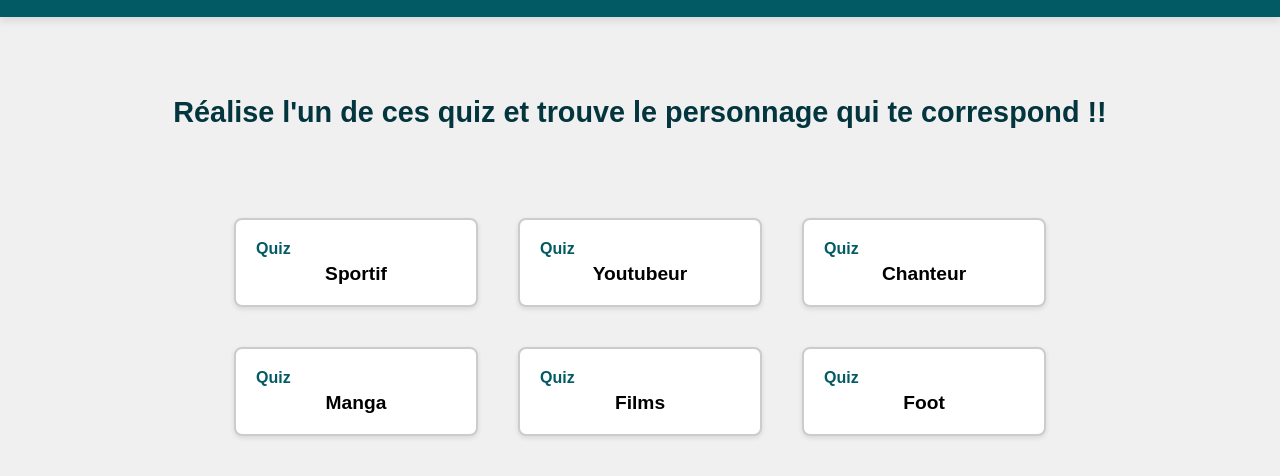
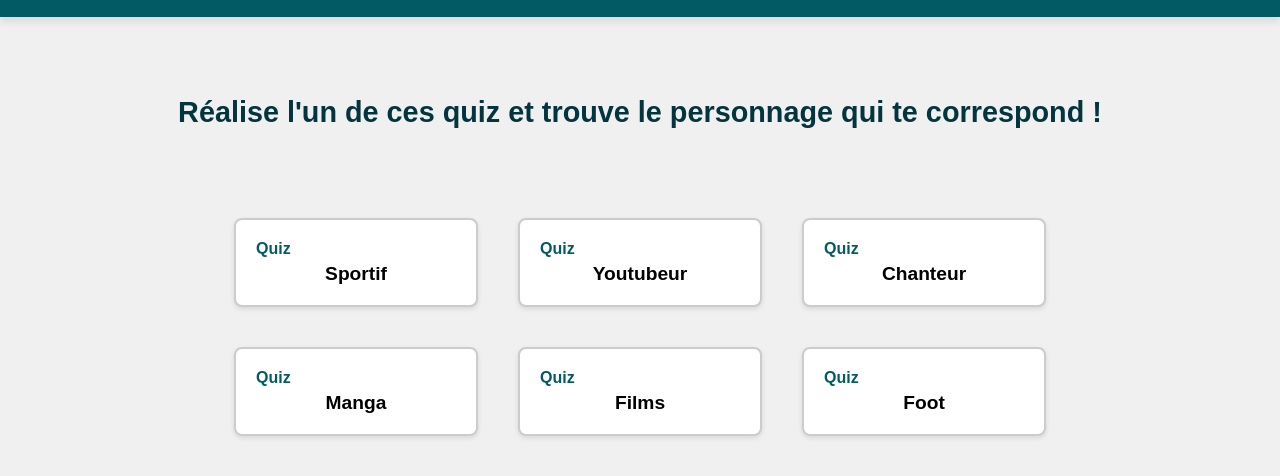
Before and after one commit to SDMM27/PersonnalityForm, a plain HTML site: page frontend/welcome.html in a window 1280 px wide. Shown: the part 60-536 px from the top of the page. Drawn offline with Linux system fonts and the light colour scheme.

Commit message:
Delete !

```diff
--- a/frontend/welcome.html
+++ b/frontend/welcome.html
@@ -12,7 +12,7 @@
     </header>
     <main>
         <div id="quiz-intro">
-            <p id="intro-text">Réalise l'un de ces quiz et trouve le personnage qui te correspond !!</p>
+            <p id="intro-text">Réalise l'un de ces quiz et trouve le personnage qui te correspond !</p>
             <div class="quiz-container" id="quiz-selection">
                 <div class="quiz" data-quiz-type="sportif">
                     <div class="quiz-title">Quiz</div>
```
